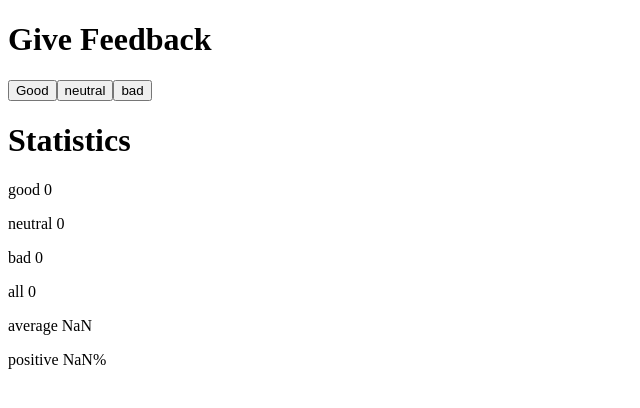
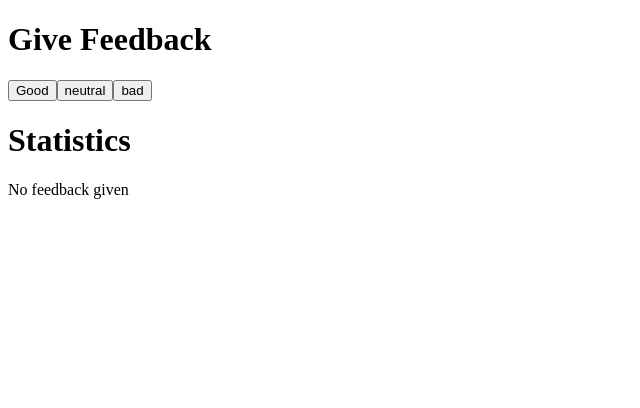
Before and after one commit to ShahSau/fullStack_HU, a React (Create React App) app in the folder unicafe/: page / in a window 1280 px wide. Shown: the top 408 px of the page, without its empty margins (0-640 px from the left). Built offline with nearby package versions, Linux system fonts and the light colour scheme.

Commit message:
1.9: unicafe step4

```diff
--- a/unicafe/src/components/Statistics.js
+++ b/unicafe/src/components/Statistics.js
@@ -4,12 +4,18 @@
   return (
     <>
       <h1>Statistics</h1>
+      {good>0 || bad>0 || neutral>0
+      ?
+      <>
       <p>good {good}</p>
       <p>neutral {neutral}</p>
       <p>bad {bad}</p>
       <p>all {good+neutral+bad}</p>
       <p>average {(good-bad)/(good+neutral+bad)}</p>
       <p>positive {good/(good+neutral+bad)*100}%</p>
+      </>
+      :
+        <p>No feedback given</p>}
     </>
   )
 }
```
